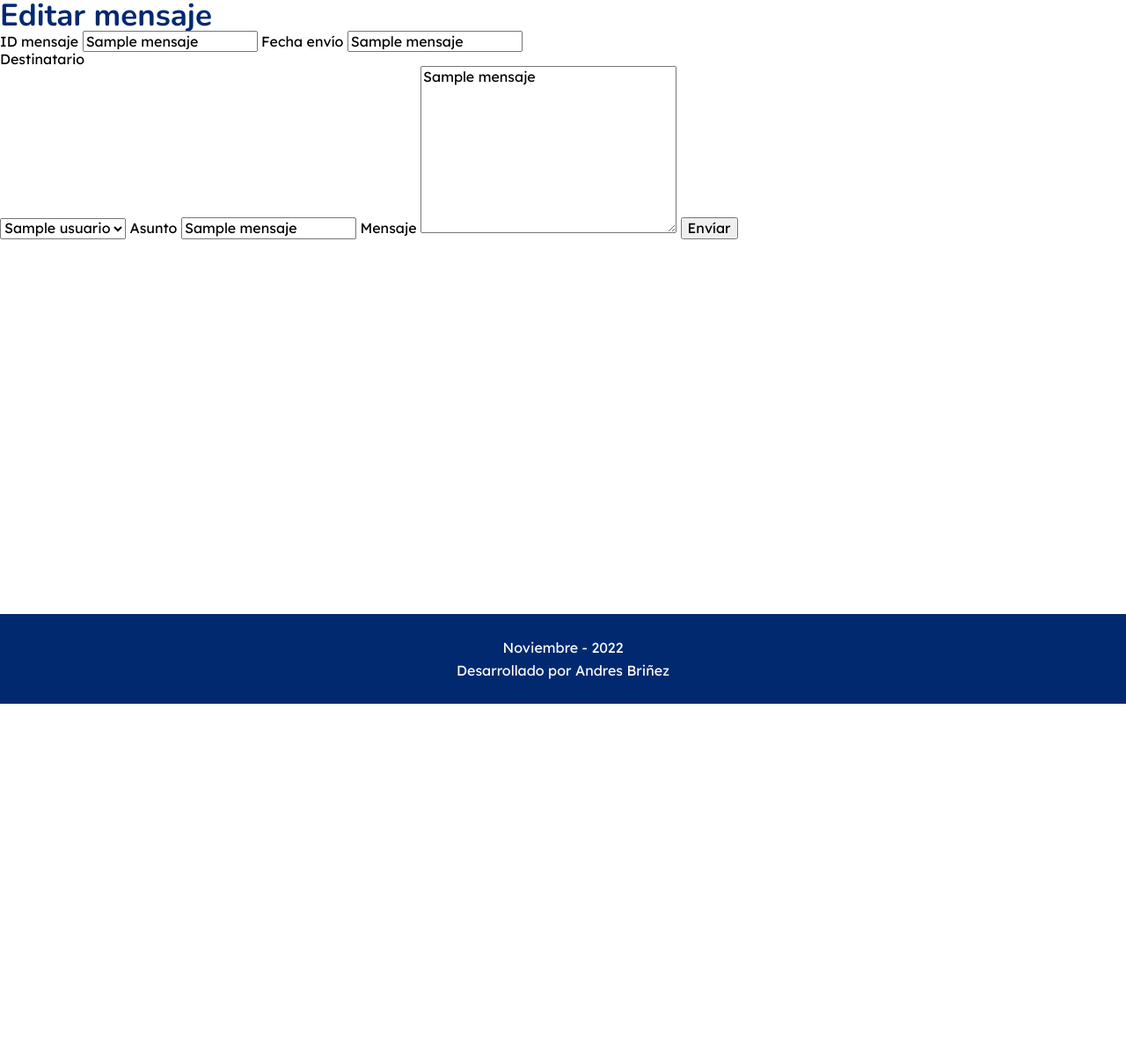
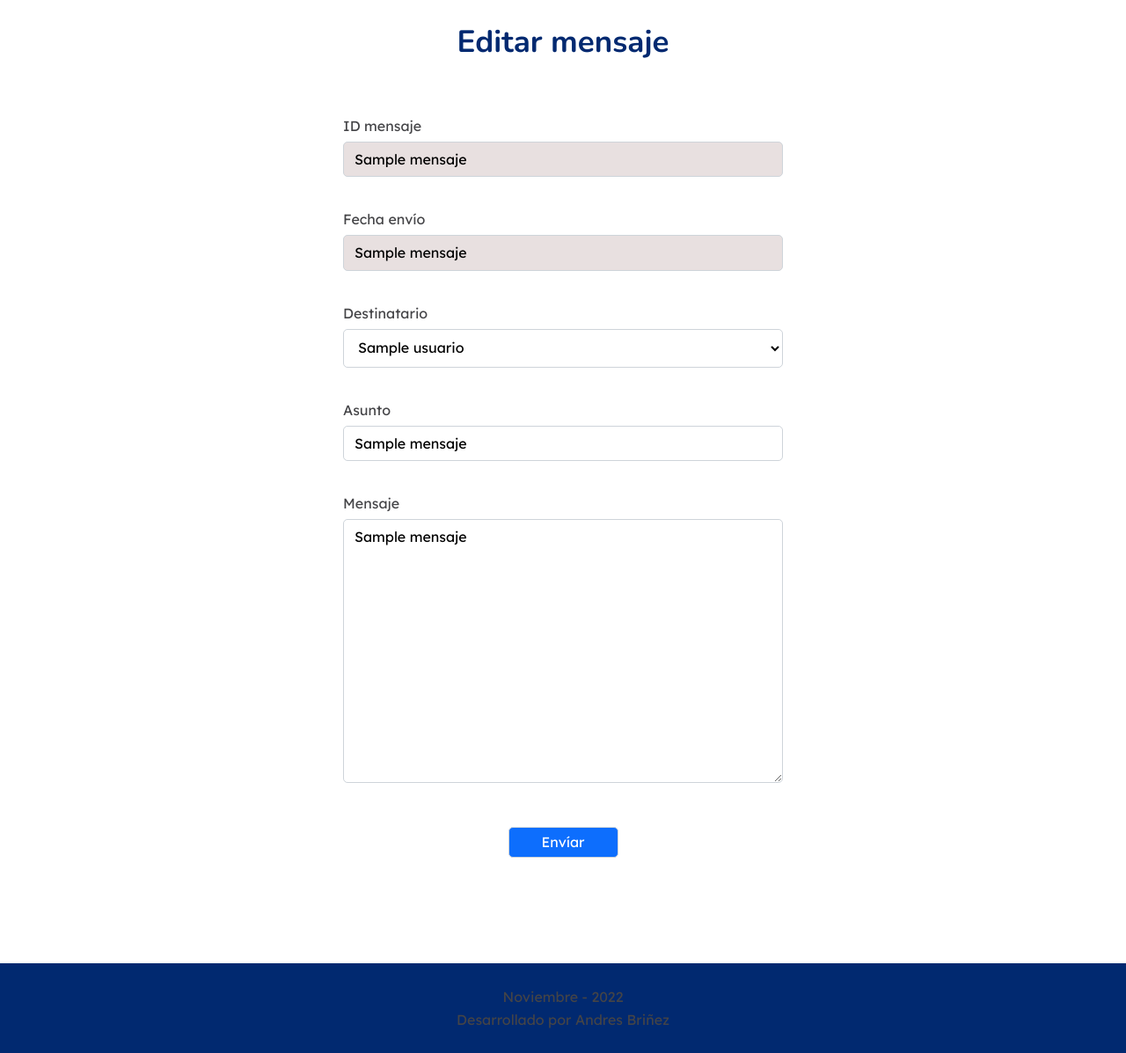
Before and after one commit to andres-brinez/Mensajeria-Electronica-, a Flask app: template templates/editMensaje.html in a window 1280 px wide. Shown: the whole page at 88% size. Before the commit the page ends 800 px from the top, so only its background shows below. Run offline with Flask 2, Linux system fonts and the light colour scheme; the template is opened without the code that fills it: values that come from a table or form of the project are taken from there, most other values are stand-ins (such as "Sample title", 1, 10 or a date in 2020).

Commit message:
Cambio estilos

```diff
--- /dev/null
+++ b/static/css/Messages.css
@@ -0,0 +1,69 @@
+h1{
+    text-align: center;
+    margin-top: 30px;
+}
+
+form{
+    margin: 60px  auto 0px auto;
+    width: 500px;
+    display: flex;
+    flex-direction: column;
+}
+
+label,p{
+    margin: 10px 0 ;
+    color: #444447;
+}
+
+input{
+    margin-bottom: 30px;
+    padding: 10px 12px;
+    border: solid 1px #CED4DA;
+    border-radius: 5px;
+
+}
+
+input:read-only {
+     background: rgb(232, 224, 224);
+    }
+
+input:read-only:focus{
+        outline: none;
+        border: none;
+    }
+
+
+select{
+    font-family: 'Lexend Deca';
+    margin-bottom: 30px;
+    padding: 10px 12px;
+    background-color: white;
+    border: solid 1px #CED4DA;
+    border-radius: 5px;
+}
+
+textarea{
+    min-height: 300px;
+    margin-bottom: 30px;
+    padding: 10px 12px;
+    border: solid 1px #CED4DA;
+    border-radius: 5px;
+    /* resize:none;  para que el textarea no pueda cambiar de  tamaño*/
+    resize:vertical; 	/* El elemento es redimensionable en el eje vertical. */
+
+}
+input[type=submit]{
+    margin: 20px auto;
+    padding: 5px 12px;
+    border-radius: 5px;
+    background: #0D6EFD ;
+    cursor: pointer;
+    color: white;
+    width: 25%;
+    height: 35px;
+    }
+
+
+
+/* outline: none;
+border: solid 1px #0D6EFD; */
--- a/static/css/base.css
+++ b/static/css/base.css
@@ -48,5 +48,5 @@ min-height: 100%;
 }
 
 footer {
-margin-top: auto;
+margin-top: 100px;
 }
```
